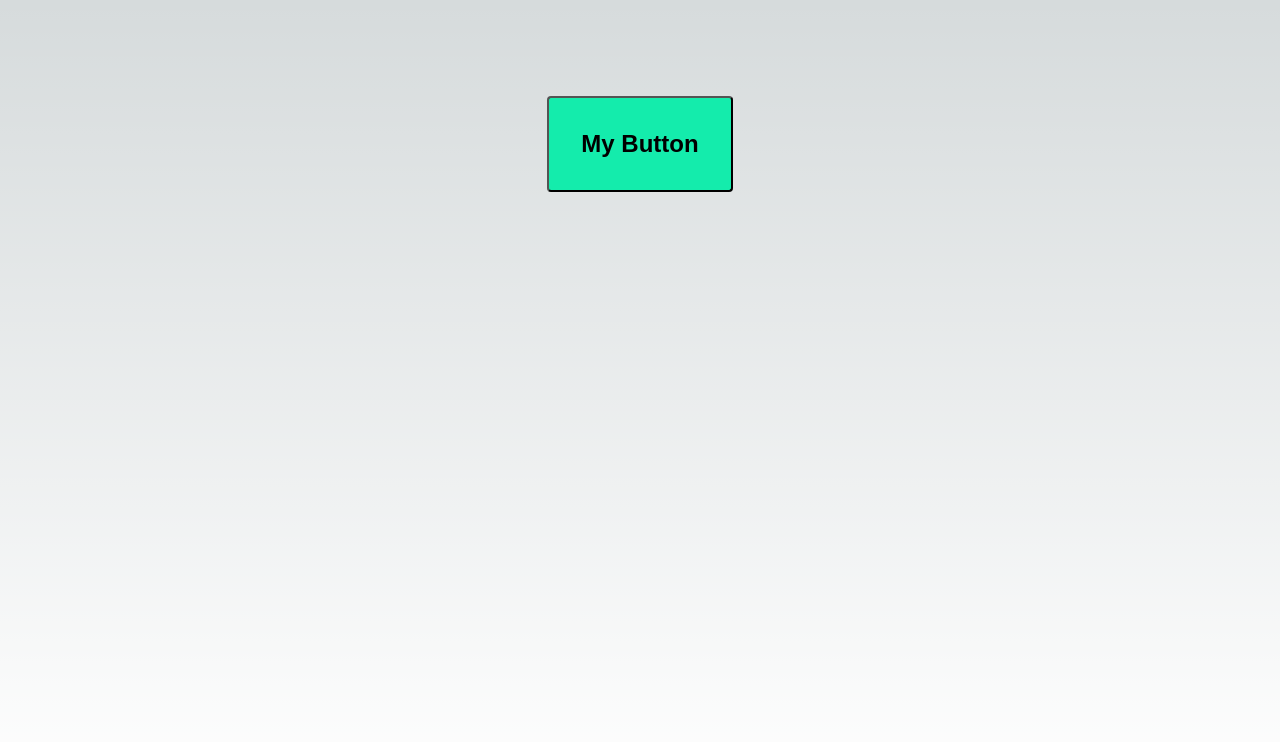
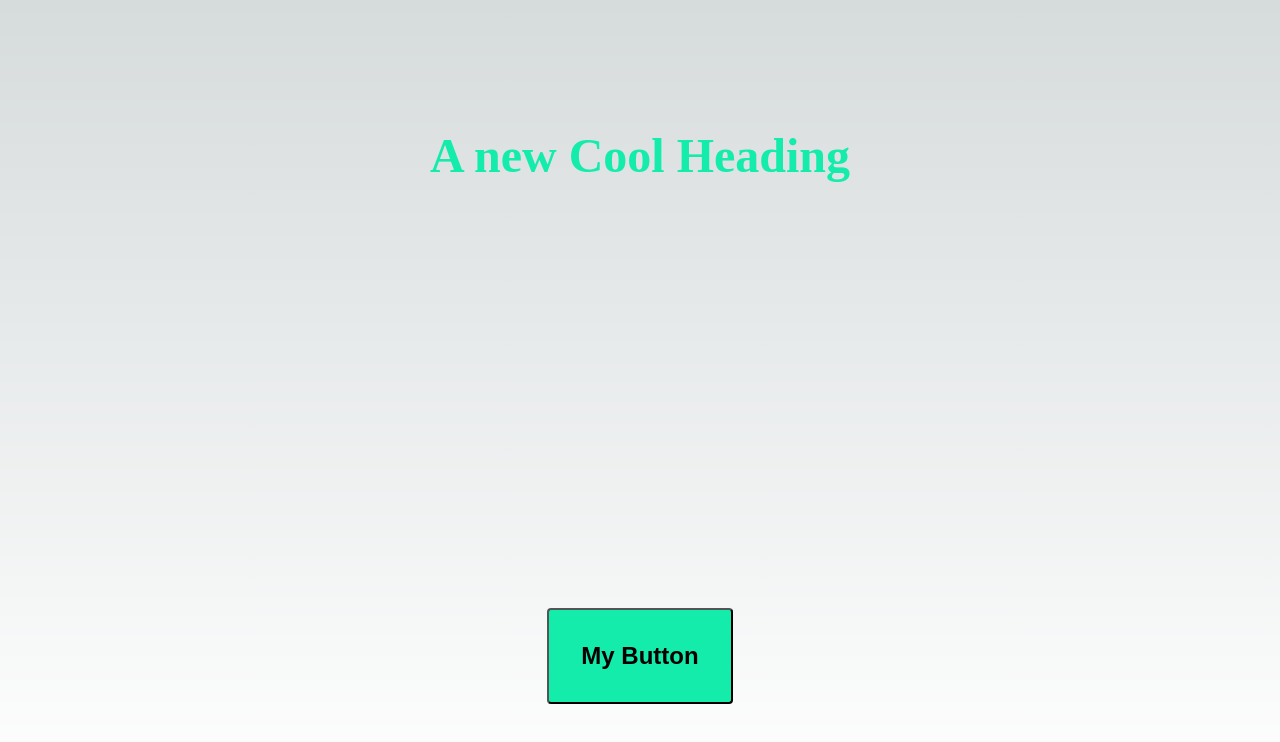
Before and after one commit to xxrobone/labb_2, a Next.js app: page / in a window 1280 px wide. Shown: the top 742 px of the page. Built offline with nearby package versions, Linux system fonts and the light colour scheme.

Commit message:
added use client in heading component

```diff
--- a/app/components/heading/Heading.tsx
+++ b/app/components/heading/Heading.tsx
@@ -1,3 +1,4 @@
+'use client'
 import React from 'react'
 import styled from '@emotion/styled'
 
--- a/app/page.tsx
+++ b/app/page.tsx
@@ -2,12 +2,14 @@ import Image from 'next/image'
 import { Inter } from 'next/font/google'
 import styles from './page.module.css'
 import Btn from './components/buttons/Btn'
+import Heading from './components/heading/Heading'
 
 const inter = Inter({ subsets: ['latin'] })
 
 export default function Home() {
   return (
     <main className={styles.main}>
+      <Heading title="A new Cool Heading" />
      <Btn>My Button</Btn>
     </main>
   )
```
